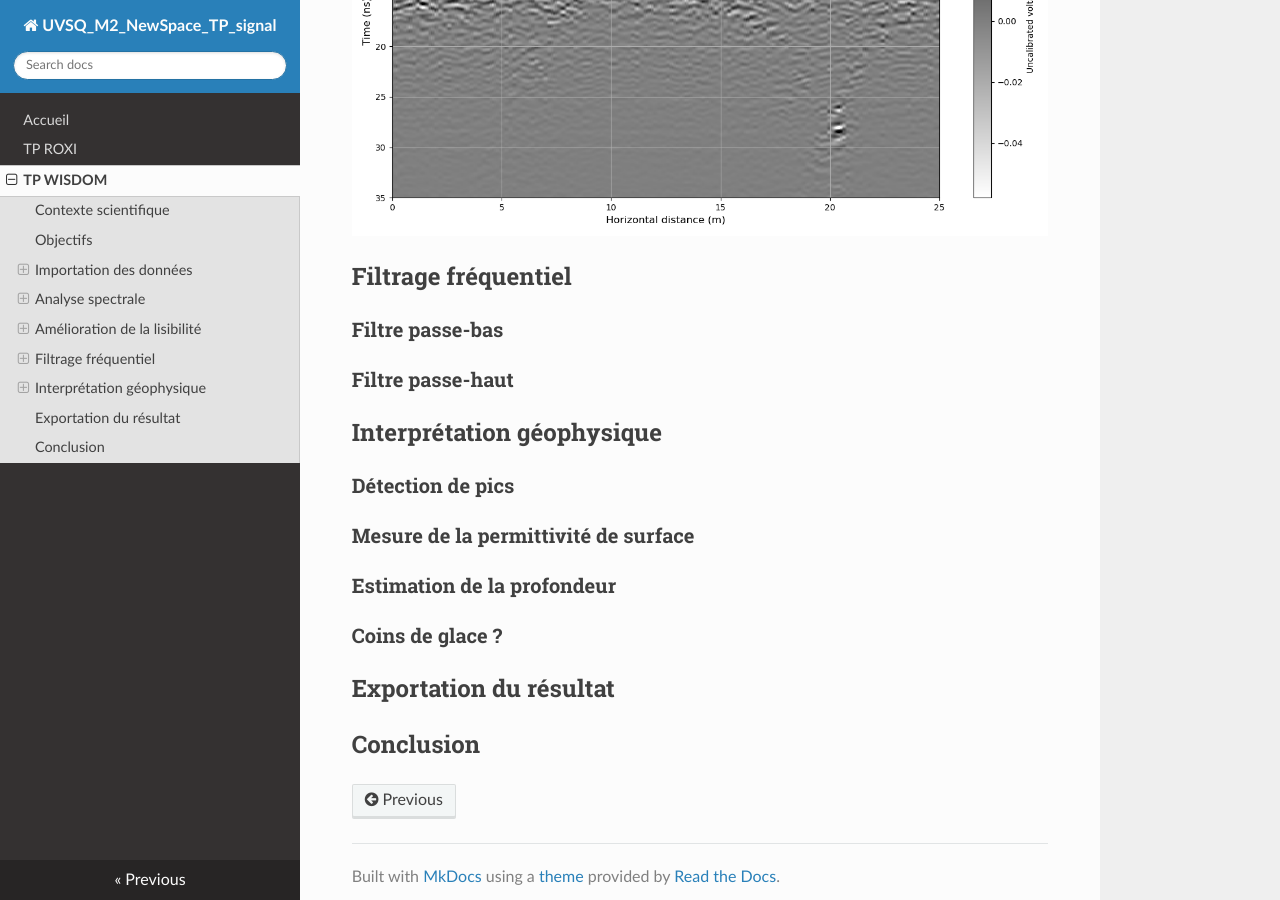
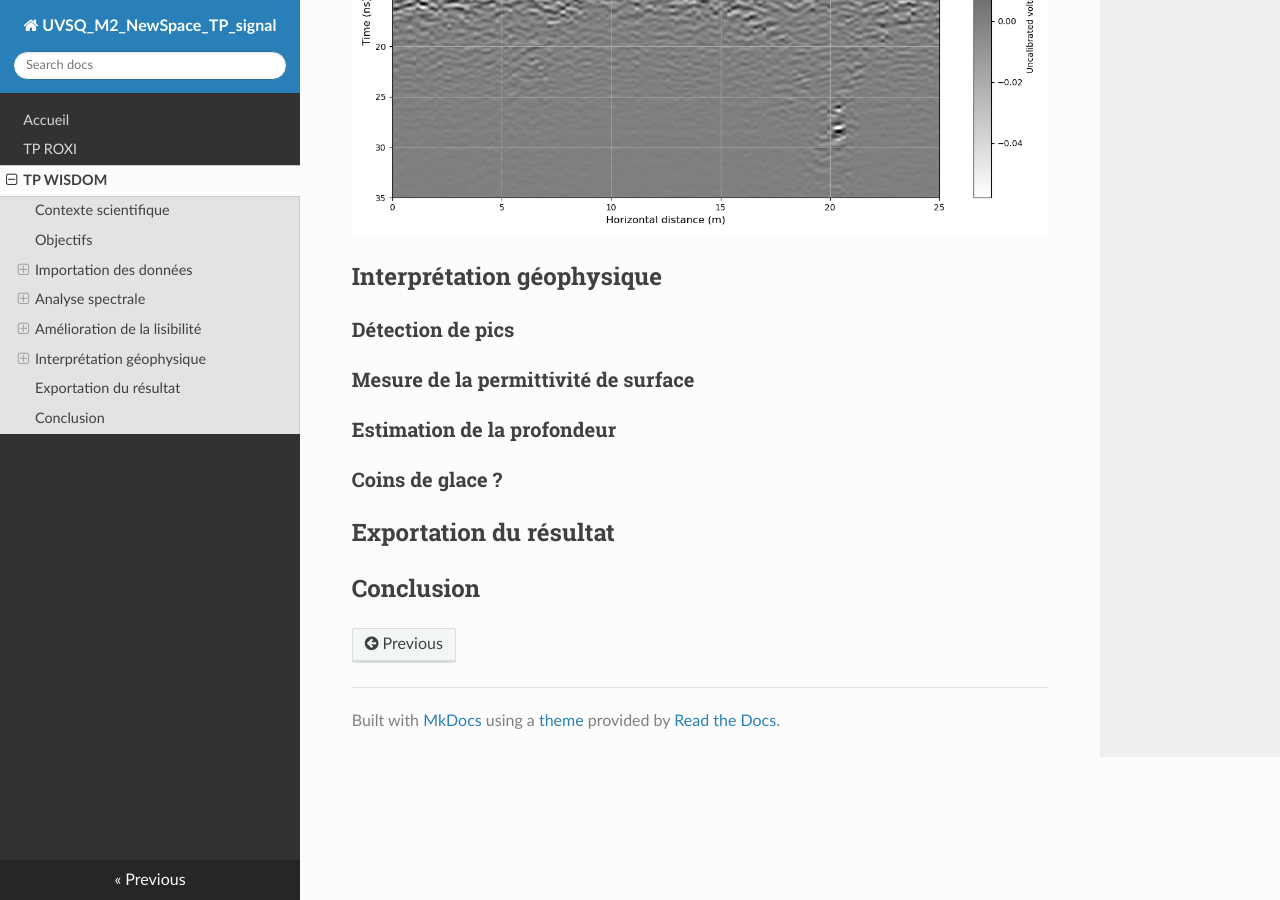
Before and after one commit to NicOudart/UVSQ_M2_NewSpace_TP_signal, an MkDocs documentation site: the page built from docs/TP_WISDOM.md, in a window 1280 px wide and 900 px high, scrolled down 9236 px. Built offline with MkDocs 1.6.1, drawn with Linux system fonts in a browser that asks for light colours; nearby versions of some CDN libraries.

Commit message:
-Progress on WISDOM.

```diff
--- a/docs/TP_WISDOM.md
+++ b/docs/TP_WISDOM.md
@@ -113,12 +113,6 @@ WISDOM est un radar **SFCW** ("Stepped Frequency Continuous Wave"), ce qui signi
 
 ![Exemple de radargramme WISDOM après interpolation horizontale](img/WISDOM_horizontal_interpolation_radargram_example.png)
 
-## Filtrage fréquentiel
-
-### Filtre passe-bas
-
-### Filtre passe-haut
-
 ## Interprétation géophysique
 
 ### Détection de pics
```
